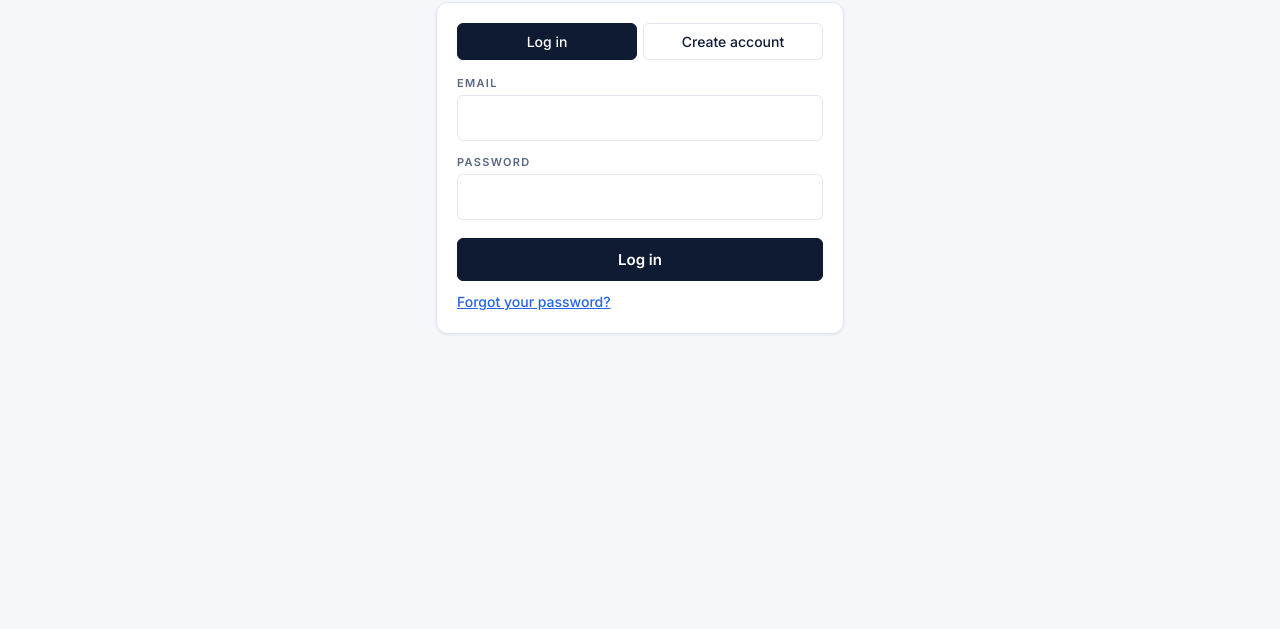
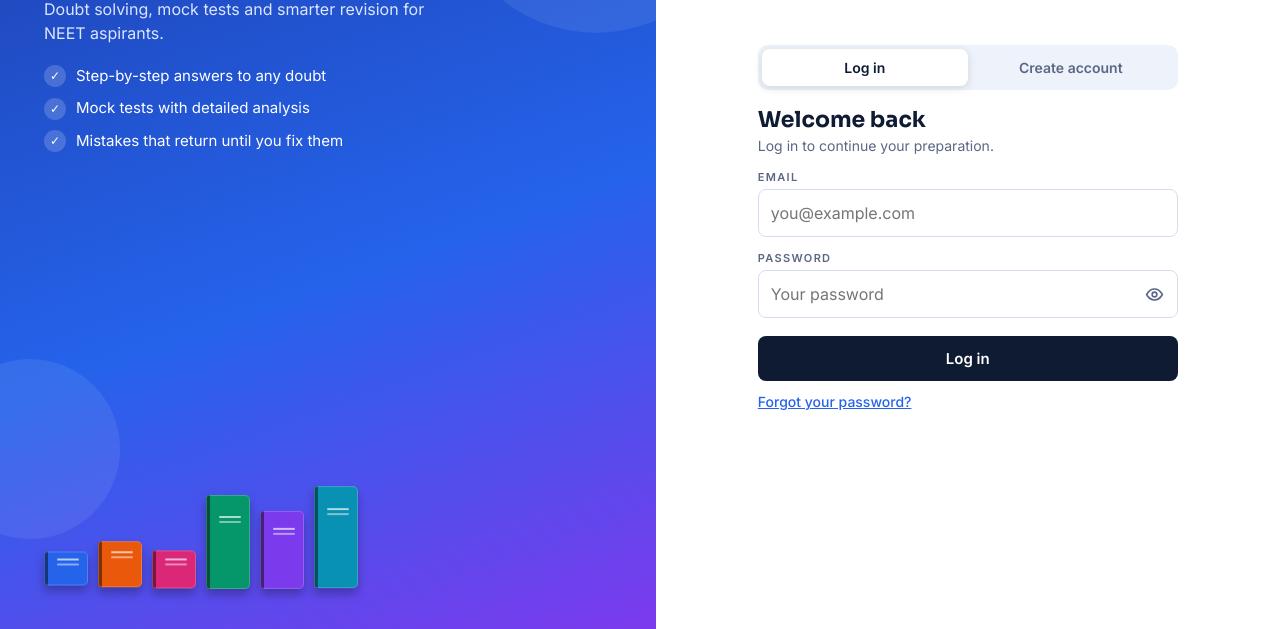
Before and after one commit to whatnotbyarif/Neet-sathi2, a plain HTML site: page login.html in a window 1280 px wide. Shown: the part 171-800 px from the top of the page. Drawn offline with nearby package versions, Linux system fonts and the light colour scheme.

Commit message:
Refactor login.html for improved structure and style

```diff
--- a/login.html
+++ b/login.html
@@ -4,48 +4,101 @@
 <script src="https://cdn.jsdelivr.net/npm/@supabase/supabase-js@2.45.4/dist/umd/supabase.min.js"></script><script src="config.js"></script>
 <style>
 *{box-sizing:border-box}[hidden]{display:none!important}
-:root{--bg:#F5F7FB;--fg:#0F1B33;--mu:#5B6785;--ln:#E2E7F0;--ac:#2563EB;--ok:#16A34A;--no:#DC2626}
-body{margin:0;background:var(--bg);color:var(--fg);font:400 16px/1.5 Inter,system-ui,sans-serif}
-a,button{color:inherit;font-family:inherit;text-decoration:none}a:focus-visible,button:focus-visible,input:focus-visible,select:focus-visible{outline:2px solid var(--ac);outline-offset:2px}
-.nv{height:57px;display:flex;justify-content:space-between;align-items:center;padding:0 18px;background:#fff;border-bottom:1px solid var(--ln)}
-.logo{font:700 18px Sora;letter-spacing:-.01em}.nl{display:none;gap:26px;font-size:14px;color:var(--mu)}.nl a:hover{color:var(--fg)}
-.login{border:1px solid var(--ln);padding:6px 14px;border-radius:6px;font-size:13px;font-weight:500}
-.w{max-width:440px;margin:0 auto;padding:36px 16px 70px}
-h1{font:800 28px/1.15 Sora;letter-spacing:-.02em;margin:0 0 6px}h2{font:700 18px Sora;margin:0 0 4px}
-.mu{color:var(--mu)}
-.cd{background:#fff;border:1px solid var(--ln);border-radius:12px;padding:20px;box-shadow:0 1px 3px #0f1b3314;margin-top:18px}
-.tabs{display:flex;gap:6px;margin-bottom:16px}.tabs button{flex:1;background:#fff;border:1px solid var(--ln);border-radius:6px;padding:9px;font:500 14px Inter;cursor:pointer}.tabs button.on{background:var(--fg);color:#fff;border-color:var(--fg)}
+:root{--fg:#0F1B33;--mu:#5B6785;--bd:#D5DCEB;--ac:#2563EB;--ok:#16A34A;--no:#DC2626}
+body{margin:0;background:#fff;color:var(--fg);font:400 16px/1.5 Inter,system-ui,sans-serif}
+a,button,input,select{font-family:inherit}a{color:inherit;text-decoration:none}
+a:focus-visible,button:focus-visible{outline:2px solid var(--ac);outline-offset:2px}
+.pg{min-height:100vh;min-height:100dvh;display:grid;grid-template-columns:1fr;grid-template-rows:auto 1fr}
+.br{background:linear-gradient(160deg,#1E40AF,#2563EB 55%,#7C3AED);color:#fff;padding:calc(env(safe-area-inset-top) + 14px) 20px 16px;position:relative;overflow:hidden;display:flex;align-items:center;justify-content:space-between;gap:12px}
+.br::before,.br::after{content:"";position:absolute;border-radius:50%;background:#ffffff14;animation:bob 8s ease-in-out infinite}
+.br::before{width:200px;height:200px;right:-70px;top:-80px}.br::after{width:130px;height:130px;left:-50px;bottom:-60px;animation-delay:-3s}
+.br>*{position:relative;z-index:1}
+.lg{font:800 19px Sora;letter-spacing:-.01em}
+.br h2{margin:6px 0 0;font:700 14px/1.3 Sora;letter-spacing:-.01em;max-width:230px}
+.br p,.pt{display:none}
+.sf{display:flex;gap:6px;align-items:flex-end}
+.bk{position:relative;width:24px;height:var(--h);background:linear-gradient(90deg,color-mix(in srgb,var(--c) 55%,#000) 0 10%,var(--c) 10%);border-radius:3px 5px 5px 3px;box-shadow:0 6px 10px #0004,inset 0 0 0 1px #fff3;animation:bob 4s ease-in-out infinite;animation-delay:var(--d)}
+.bk::after{content:"";position:absolute;left:30%;right:20%;top:22%;height:2px;background:#ffffffaa;border-radius:2px;box-shadow:0 5px 0 #ffffff77}
+.bk:nth-child(n+4){display:none}
+@keyframes bob{50%{transform:translateY(-7px)}}@keyframes rise{from{opacity:0;transform:translateY(24px)}}
+.fp{padding:22px 18px 44px;width:100%;max-width:480px;margin:0 auto}
+.tabs{position:relative;display:grid;grid-template-columns:1fr 1fr;background:#EEF2FA;border-radius:10px;padding:4px;margin-bottom:6px}
+.t{position:relative;z-index:1;border:0;background:none;padding:10px;font:600 14px Inter;color:var(--mu);cursor:pointer;transition:color .25s}.t.on{color:var(--fg)}
+.th{position:absolute;top:4px;bottom:4px;left:4px;width:calc(50% - 4px);background:#fff;border-radius:8px;transition:transform .35s cubic-bezier(.3,1.25,.4,1);box-shadow:0 2px 8px #0f1b3322}
+.tabs[data-s="s"] .th{transform:translateX(100%)}
+.fm{display:none}.fm.on{display:block;animation:fin .45s both}@keyframes fin{from{opacity:0;transform:translateX(20px)}}
+.fm h3{margin:16px 0 0;font:700 22px Sora}.fm .sb{margin:2px 0 0;color:var(--mu);font-size:14px}
 label{display:block;font:600 11px Inter;letter-spacing:.12em;text-transform:uppercase;color:var(--mu);margin:14px 0 5px}
-input,select{width:100%;font:inherit;border:1px solid var(--ln);border-radius:6px;padding:10px 11px;background:#fff;color:var(--fg)}
-.bt{width:100%;margin-top:18px;background:var(--fg);color:#fff;border:1px solid var(--fg);border-radius:6px;padding:11px 16px;font:600 15px Inter;cursor:pointer}.bt:disabled{opacity:.5;cursor:default}
-.bg{width:100%;margin-top:10px;background:#fff;border:1px solid var(--ln);border-radius:6px;padding:10px 16px;font:500 14px Inter;cursor:pointer;display:block;text-align:center}.bg:hover{border-color:var(--fg)}
-.lk{background:none;border:0;padding:0;margin-top:12px;color:var(--ac);font:500 14px Inter;cursor:pointer;text-decoration:underline}
+.ip{position:relative}
+input,select{width:100%;font:inherit;font-size:16px;border:1.5px solid var(--bd);border-radius:8px;padding:11px 12px;background:#fff;color:var(--fg);transition:border-color .2s,box-shadow .2s}
+input:focus,select:focus{outline:0;border-color:var(--ac);box-shadow:0 0 0 4px #2563EB33}
+.ip input{padding-right:46px}
+.eye{position:absolute;right:5px;top:50%;transform:translateY(-50%);width:36px;height:36px;border:0;background:none;color:var(--mu);cursor:pointer;display:grid;place-items:center}
+.eye svg{width:19px;height:19px;fill:none;stroke:currentColor;stroke-width:2;stroke-linecap:round;stroke-linejoin:round}
+.bt{width:100%;margin-top:18px;background:var(--fg);color:#fff;border:0;border-radius:8px;padding:13px;font:600 15px Inter;cursor:pointer;transition:transform .15s,box-shadow .2s;position:relative;overflow:hidden}
+.bt:hover{transform:translateY(-1px);box-shadow:0 8px 22px #0f1b3366}.bt:active{transform:scale(.98)}.bt:disabled{opacity:.55;cursor:default;transform:none;box-shadow:none}
+.bt::after{content:"";position:absolute;inset:0;background:linear-gradient(110deg,transparent 35%,#ffffff55 50%,transparent 65%);transform:translateX(-120%)}.bt:hover::after{transform:translateX(120%);transition:transform .7s}
+.bg{width:100%;margin-top:10px;background:#fff;border:1.5px solid var(--bd);border-radius:8px;padding:11px;font:500 14px Inter;cursor:pointer;display:block;text-align:center;transition:border-color .2s,transform .15s}.bg:hover{border-color:var(--fg)}.bg:active{transform:scale(.98)}
+.lk{background:none;border:0;color:var(--ac);font:500 14px Inter;cursor:pointer;margin-top:12px;text-decoration:underline;padding:0}
 .msg{margin-top:14px;padding:10px 12px;border-radius:8px;font-size:14px}.msg.er{background:#FEF2F2;border:1px solid #FCA5A5;color:#991B1B}.msg.ok{background:#F0FDF4;border:1px solid #86EFAC;color:#166534}.msg:empty{display:none}
-.note{background:#FEF3C7;border:1px solid #FCD34D;border-radius:10px;padding:12px 14px;margin-top:18px;font-size:14px;color:#78350F}
-.hr{border:0;border-top:1px solid var(--ln);margin:22px 0 4px}
-.em{font-size:14px;color:var(--mu);margin:0 0 4px;word-break:break-all}
-@media(min-width:720px){.nl{display:flex}.nv{padding:0 40px}}
+.note{background:#FEF3C7;border:1px solid #FCD34D;border-radius:10px;padding:12px 14px;margin-bottom:14px;font-size:14px;color:#78350F}
+.em{font-size:14px;color:var(--mu);margin:2px 0 0;word-break:break-all}
+.hr{border:0;border-top:1px solid #E2E7F0;margin:22px 0 2px}
+.ft{margin-top:16px;font-size:12px;color:var(--mu)}
+@media(min-width:760px){
+.pg{grid-template-columns:1.05fr 1fr;grid-template-rows:none}
+.br{display:flex;flex-direction:column;align-items:flex-start;justify-content:space-between;padding:40px 44px;gap:24px}
+.br h2{margin:0 0 10px;font:800 clamp(30px,3.4vw,46px)/1.08 Sora;letter-spacing:-.03em;max-width:460px}
+.br p{display:block;margin:0;color:#DCE6FF;max-width:400px}
+.br::before{width:300px;height:300px;right:-90px;top:-90px}.br::after{width:180px;height:180px;left:-60px;bottom:90px}
+.pt{display:grid;gap:10px;list-style:none;margin:20px 0 0;padding:0}.pt li{display:flex;gap:10px;align-items:center;font-size:15px;animation:rise .7s both}.pt li:nth-child(2){animation-delay:.15s}.pt li:nth-child(3){animation-delay:.3s}.pt i{width:22px;height:22px;border-radius:50%;background:#ffffff2e;display:grid;place-items:center;font-style:normal;font-size:12px}
+.sf{gap:10px}.bk{width:44px}.bk:nth-child(n+4){display:block}
+.fp{padding:64px 40px;align-self:center;max-width:500px}
+}
+@media(prefers-reduced-motion:reduce){*{animation:none!important;transition:none!important}}
 </style></head><body>
-<header class="nv"><a class="logo" href="index.html">NEET Saathi</a><div class="nl"><a href="teacher.html">Ask Your Teacher</a><a href="test.html">Mock Test</a><a href="mistakes.html">Mistake Tracker</a><a href="plan.html">Daily Planner</a></div><a class="login" href="login.html">Log in</a></header>
-<main class="w">
-<h1 id="ttl">Welcome to NEET Saathi</h1><p class="mu" style="margin:0" id="sub">Log in or create an account to save your progress.</p>
+<div class="pg">
+<aside class="br">
+<div><a class="lg" href="index.html">NEET Saathi</a><h2>Learn Smart. Achieve Your Dream.</h2><p>Doubt solving, mock tests and smarter revision for NEET aspirants.</p>
+<ul class="pt"><li><i>✓</i>Step-by-step answers to any doubt</li><li><i>✓</i>Mock tests with detailed analysis</li><li><i>✓</i>Mistakes that return until you fix them</li></ul></div>
+<div class="sf" aria-hidden="true"><div class="bk" style="--c:#2563EB;--h:34px;--d:0s"></div><div class="bk" style="--c:#EA580C;--h:46px;--d:.3s"></div><div class="bk" style="--c:#DB2777;--h:38px;--d:.6s"></div><div class="bk" style="--c:#059669;--h:94px;--d:.9s"></div><div class="bk" style="--c:#7C3AED;--h:78px;--d:1.2s"></div><div class="bk" style="--c:#0891B2;--h:102px;--d:1.5s"></div></div>
+</aside>
+<main class="fp">
 <div class="note" id="cfg" hidden>The backend is not connected yet. Open <b>config.js</b> and paste your Supabase Project URL and anon key.</div>
-<div class="cd" id="box">
-<div class="tabs" id="tabs"><button id="tl" class="on" type="button">Log in</button><button id="ts" type="button">Create account</button></div>
-<form id="fl" novalidate><label for="le">Email</label><input id="le" type="email" autocomplete="email" required><label for="lp">Password</label><input id="lp" type="password" autocomplete="current-password" required><button class="bt" type="submit">Log in</button><button class="lk" id="fg" type="button">Forgot your password?</button></form>
-<form id="fs" novalidate hidden><label for="sn">Full name</label><input id="sn" autocomplete="name" maxlength="60" required><label for="se">Email</label><input id="se" type="email" autocomplete="email" required><label for="sp">Password (at least 8 characters)</label><input id="sp" type="password" autocomplete="new-password" minlength="8" required><label for="sy">Year you are appearing for NEET</label><select id="sy"><option>2026</option><option>2027</option><option>2028</option><option>2029</option></select><button class="bt" type="submit">Create account</button></form>
-<form id="ff" novalidate hidden><h2>Reset your password</h2><p class="mu" style="margin:0">Enter your email and we will send you a link to set a new password.</p><label for="fe">Email</label><input id="fe" type="email" autocomplete="email" required><button class="bt" type="submit">Send reset link</button><button class="lk" id="bk" type="button">Back to log in</button></form>
-<form id="rec" novalidate hidden><h2>Set a new password</h2><label for="rp">New password (at least 8 characters)</label><input id="rp" type="password" autocomplete="new-password" minlength="8" required><label for="rq">Confirm new password</label><input id="rq" type="password" autocomplete="new-password" required><button class="bt" type="submit">Save new password</button></form>
-<div id="acc" hidden>
-<h2>Your profile</h2><p class="em" id="am"></p>
-<form id="pf" novalidate><label for="pn">Full name</label><input id="pn" maxlength="60" required><label for="py">Year you are appearing for NEET</label><select id="py"><option>2026</option><option>2027</option><option>2028</option><option>2029</option></select><button class="bt" type="submit">Save profile</button></form>
-<a class="bg" href="dashboard.html" style="margin-top:12px">Go to dashboard</a>
-<hr class="hr"><form id="cp" novalidate><label for="np">Change password</label><input id="np" type="password" autocomplete="new-password" minlength="8" placeholder="New password (at least 8 characters)"><button class="bg" type="submit">Update password</button></form>
-<button class="bg" id="lo" type="button">Log out</button>
-</div>
+<div id="box">
+<div class="tabs" id="tabs" data-s="l"><i class="th"></i><button class="t on" id="tl" type="button">Log in</button><button class="t" id="ts" type="button">Create account</button></div>
+
+<form class="fm on" id="fl" novalidate><h3>Welcome back</h3><p class="sb">Log in to continue your preparation.</p>
+<label for="le">Email</label><input id="le" type="email" autocomplete="email" placeholder="you@example.com">
+<label for="lp">Password</label><div class="ip"><input id="lp" type="password" autocomplete="current-password" placeholder="Your password"><button type="button" class="eye" aria-label="Show password"><svg viewBox="0 0 24 24"><path d="M2 12s4-7 10-7 10 7 10 7-4 7-10 7S2 12 2 12z"/><circle cx="12" cy="12" r="3"/></svg></button></div>
+<button class="bt" type="submit">Log in</button><button class="lk" id="fg" type="button">Forgot your password?</button></form>
+
+<form class="fm" id="fs" novalidate><h3>Create your account</h3><p class="sb">Free to start. Your progress is saved to your account.</p>
+<label for="sn">Full name</label><input id="sn" autocomplete="name" maxlength="60" placeholder="Your full name">
+<label for="se">Email</label><input id="se" type="email" autocomplete="email" placeholder="you@example.com">
+<label for="sp">Password</label><div class="ip"><input id="sp" type="password" autocomplete="new-password" placeholder="At least 8 characters"><button type="button" class="eye" aria-label="Show password"><svg viewBox="0 0 24 24"><path d="M2 12s4-7 10-7 10 7 10 7-4 7-10 7S2 12 2 12z"/><circle cx="12" cy="12" r="3"/></svg></button></div>
+<label for="sy">Year you are appearing for NEET</label><select id="sy"><option>2026</option><option>2027</option><option>2028</option><option>2029</option></select>
+<button class="bt" type="submit">Create account</button><div class="ft">By continuing, you agree to use NEET Saathi for your exam preparation.</div></form>
+
+<form class="fm" id="ff" novalidate><h3>Reset your password</h3><p class="sb">Enter your email and we will send you a link to set a new password.</p>
+<label for="fe">Email</label><input id="fe" type="email" autocomplete="email" placeholder="you@example.com">
+<button class="bt" type="submit">Send reset link</button><button class="lk" id="bk" type="button">Back to log in</button></form>
+
+<form class="fm" id="rec" novalidate><h3>Set a new password</h3><p class="sb">Choose a new password for your account.</p>
+<label for="rp">New password</label><input id="rp" type="password" autocomplete="new-password" placeholder="At least 8 characters">
+<label for="rq">Confirm new password</label><input id="rq" type="password" autocomplete="new-password" placeholder="Type it again">
+<button class="bt" type="submit">Save new password</button></form>
+
+<div class="fm" id="acc"><h3>Your account</h3><p class="em" id="am"></p><p class="sb">You are logged in. Your progress is saved to your account.</p>
+<form id="pf" novalidate><label for="pn">Full name</label><input id="pn" maxlength="60"><label for="py">Year you are appearing for NEET</label><select id="py"><option>2026</option><option>2027</option><option>2028</option><option>2029</option></select><button class="bt" type="submit">Save profile</button></form>
+<a class="bg" href="dashboard.html">Go to dashboard</a>
+<hr class="hr"><form id="cp" novalidate><label for="np">Change password</label><input id="np" type="password" autocomplete="new-password" placeholder="New password (at least 8 characters)"><button class="bg" type="submit">Update password</button></form>
+<button class="bg" id="lo" type="button">Log out</button></div>
+
 <div class="msg" id="msg" role="status" aria-live="polite"></div>
 </div>
 </main>
+</div>
 <script>
 const C=window.NEET_CONFIG||{},KEYS=['neet_saathi_chats','neet_saathi_mistakes','neet_saathi_tests','neet_saathi_practice','neet_saathi_plan','neet_saathi_plan_set','ns_uid'];
 const $=id=>document.getElementById(id);
@@ -54,8 +107,7 @@ const sb=ready?supabase.createClient(C.url,C.key):null;
 let recovering=/type=recovery/.test(location.hash);
 function msg(t,ok){const m=$('msg');m.textContent=t||'';m.className='msg'+(t?(ok?' ok':' er'):'')}
 function nextUrl(){const n=new URLSearchParams(location.search).get('next');return /^[a-z]+\.html$/.test(n||'')?n:'dashboard.html'}
-function view(v){['fl','fs','ff','rec','acc'].forEach(i=>$(i).hidden=i!==v);$('tabs').hidden=!(v==='fl'||v==='fs');$('tl').classList.toggle('on',v!=='fs');$('ts').classList.toggle('on',v==='fs');msg('');
-$('ttl').textContent=v==='acc'?'Your account':v==='rec'?'New password':'Welcome to NEET Saathi';$('sub').textContent=v==='acc'?'You are logged in. Your progress is saved to your account.':v==='rec'?'Choose a new password for your account.':'Log in or create an account to save your progress.'}
+function view(v){['fl','fs','ff','rec','acc'].forEach(i=>$(i).classList.toggle('on',i===v));const t=v==='fl'||v==='fs';$('tabs').hidden=!t;$('tabs').dataset.s=v==='fs'?'s':'l';$('tl').classList.toggle('on',v!=='fs');$('ts').classList.toggle('on',v==='fs');msg('');scrollTo(0,0)}
 function err(e){const m=(e&&e.message)||'';
 if(/invalid login/i.test(m))return 'Incorrect email or password.';
 if(/already registered|already been registered/i.test(m))return 'An account with this email already exists. Please log in.';
@@ -66,6 +118,7 @@ if(/network|fetch/i.test(m))return 'Network problem. Please check your connectio
 return 'Something went wrong. Please try again.'}
 async function run(f,fn){const b=f.querySelector('button[type=submit]');b.disabled=true;msg('');try{await fn()}catch(e){msg(err(e))}finally{b.disabled=false}}
 const okMail=s=>/^[^\s@]+@[^\s@]+\.[^\s@]+$/.test(s);
+document.querySelectorAll('.eye').forEach(b=>b.onclick=()=>{const i=b.parentNode.querySelector('input');i.type=i.type==='password'?'text':'password'});
 if(!ready){$('cfg').hidden=false;$('box').hidden=true}
 else{
 $('tl').onclick=()=>view('fl');$('ts').onclick=()=>view('fs');$('fg').onclick=()=>view('ff');$('bk').onclick=()=>view('fl');
```
